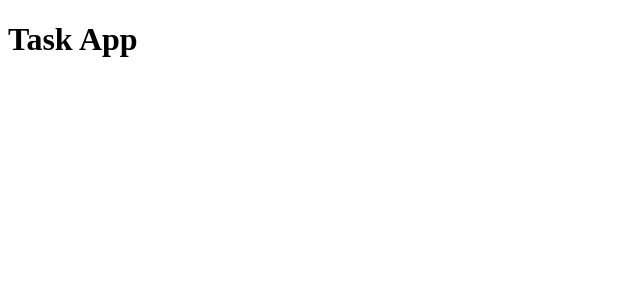
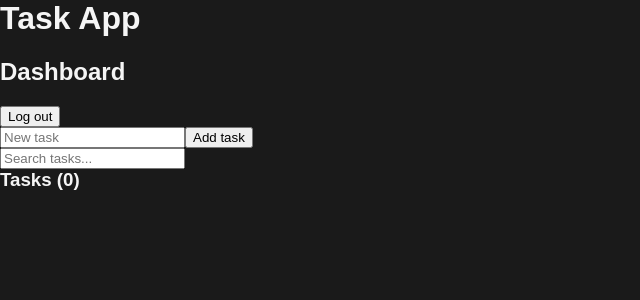
Before and after one commit to Kaxeszer/dsr-js-bootcamp, a React (Vite) app: page /dashboard in a window 1280 px wide. Before the commit this address had no page. Shown: the top 300 px of the page, without its empty margins (0-640 px from the left). Built offline with nearby package versions, Linux system fonts and the light colour scheme; sample sign-in values are in the browser's storage.

Commit message:
L3: add authentication, theming and local task management with reusable hooks

```diff
--- a/src/App.tsx
+++ b/src/App.tsx
@@ -1,21 +1,41 @@
-import { BrowserRouter, Routes, Route } from 'react-router-dom'
+import { BrowserRouter, Routes, Route, Navigate } from 'react-router-dom'
+import { AuthProvider } from './context/AuthContext'
+import { ThemeProvider } from './context/ThemeContext'
+import { useAuth } from './context/useAuth'
 import Header from './components/Header'
 import LoginPage from './pages/LoginPage'
 import RegisterPage from './pages/RegisterPage'
 import TasksPage from './pages/TasksPage'
+import DashboardPage from './pages/DashboardPage'
 
-function App() {
+function AppRoutes() {
+    const { accessToken } = useAuth()
+
     return (
-      <BrowserRouter>
-        <Header />
-        <main>
         <Routes>
             <Route path="/login" element={<LoginPage />} />
             <Route path="/register" element={<RegisterPage />} />
             <Route path="/tasks" element={<TasksPage />} />
+            <Route
+                path="/dashboard"
+                element={accessToken ? <DashboardPage /> : <Navigate to="/login" />}
+            />
         </Routes>
+    )
+}
+
+function App() {
+    return (
+        <ThemeProvider>
+            <AuthProvider>
+                <BrowserRouter>
+                    <Header />
+                    <main>
+                        <AppRoutes />
                     </main>
                 </BrowserRouter>
+            </AuthProvider>
+        </ThemeProvider>
     )
 }
 
--- /dev/null
+++ b/src/context/AuthContext.tsx
@@ -0,0 +1,29 @@
+import { useState, type ReactNode } from 'react'
+import { AuthContext } from './AuthContextDefinition'
+
+interface AuthProviderProps {
+    children: ReactNode
+}
+
+export function AuthProvider({ children }: AuthProviderProps) {
+    const [accessToken, setAccessToken] = useState<string | null>(() => {
+        return localStorage.getItem('accessToken')
+    })
+
+    function login(username: string, _password: string) {
+        const mockToken = `mock-token-${username}-${Date.now()}`
+        localStorage.setItem('accessToken', mockToken)
+        setAccessToken(mockToken)
+    }
+
+    function logout() {
+        localStorage.removeItem('accessToken')
+        setAccessToken(null)
+    }
+
+    return (
+        <AuthContext.Provider value={{ accessToken, login, logout }}>
+            {children}
+        </AuthContext.Provider>
+    )
+}
--- /dev/null
+++ b/src/context/AuthContextDefinition.ts
@@ -0,0 +1,9 @@
+import { createContext } from 'react'
+
+export interface AuthContextType {
+    accessToken: string | null
+    login: (username: string, password: string) => void
+    logout: () => void
+}
+
+export const AuthContext = createContext<AuthContextType | undefined>(undefined)
--- /dev/null
+++ b/src/context/ThemeContext.tsx
@@ -0,0 +1,16 @@
+import type { ReactNode } from 'react'
+import { ThemeContext, type Theme } from './ThemeContextDefinition'
+
+interface ThemeProviderProps {
+    children: ReactNode
+}
+
+export function ThemeProvider({ children }: ThemeProviderProps) {
+    const theme = (import.meta.env.VITE_THEME as Theme) || 'light'
+
+    return (
+        <ThemeContext.Provider value={{ theme }}>
+            <div data-theme={theme}>{children}</div>
+        </ThemeContext.Provider>
+    )
+}
--- /dev/null
+++ b/src/context/ThemeContextDefinition.ts
@@ -0,0 +1,9 @@
+import { createContext } from 'react'
+
+export type Theme = 'light' | 'dark'
+
+export interface ThemeContextType {
+    theme: Theme
+}
+
+export const ThemeContext = createContext<ThemeContextType | undefined>(undefined)
--- /dev/null
+++ b/src/context/useAuth.ts
@@ -0,0 +1,12 @@
+import { useContext } from 'react'
+import { AuthContext } from './AuthContextDefinition'
+
+export function useAuth() {
+    const context = useContext(AuthContext)
+
+    if (context === undefined) {
+        throw new Error('useAuth must be used within an AuthProvider')
+    }
+
+    return context
+}
--- /dev/null
+++ b/src/hooks/useDebouncedValue.ts
@@ -0,0 +1,15 @@
+import { useState, useEffect } from 'react'
+
+export function useDebouncedValue<T>(value: T, delay: number): T {
+    const [debouncedValue, setDebouncedValue] = useState(value)
+
+    useEffect(() => {
+        const timeoutId = setTimeout(() => {
+            setDebouncedValue(value)
+        }, delay)
+
+        return () => clearTimeout(timeoutId)
+    }, [value, delay])
+
+    return debouncedValue
+}
--- /dev/null
+++ b/src/hooks/useLocalTasks.ts
@@ -0,0 +1,51 @@
+import { useState, useEffect } from 'react'
+import type { Task } from '../types'
+
+const STORAGE_KEY = 'localTasks'
+
+function loadTasksFromStorage(): Task[] {
+    const stored = localStorage.getItem(STORAGE_KEY)
+    if (!stored) return []
+    try {
+        return JSON.parse(stored) as Task[]
+    } catch {
+        return []
+    }
+}
+
+export function useLocalTasks() {
+    const [tasks, setTasks] = useState<Task[]>(() => loadTasksFromStorage())
+
+    useEffect(() => {
+        localStorage.setItem(STORAGE_KEY, JSON.stringify(tasks))
+    }, [tasks])
+
+    function addTask(title: string) {
+        const newTask: Task = {
+            id: crypto.randomUUID(),
+            title,
+            deadline: '',
+            completed: false,
+        }
+        setTasks((prevTasks) => [newTask, ...prevTasks])
+    }
+
+    function deleteTask(id: string) {
+        setTasks((prevTasks) => prevTasks.filter((task) => task.id !== id))
+    }
+
+    function toggleTaskCompleted(id: string) {
+        setTasks((prevTasks) =>
+            prevTasks.map((task) =>
+                task.id === id ? { ...task, completed: !task.completed } : task
+            )
+        )
+    }
+
+    return {
+        tasks,
+        addTask,
+        deleteTask,
+        toggleTaskCompleted,
+    }
+}
--- a/src/index.css
+++ b/src/index.css
@@ -0,0 +1,33 @@
+html, body {
+    margin: 0;
+    padding: 0;
+    height: 100%;
+}
+
+#root {
+    min-height: 100vh;
+}
+
+:root {
+    --color-background: #ffffff;
+    --color-text: #1a1a1a;
+}
+
+[data-theme='dark'] {
+    --color-background: #1a1a1a;
+    --color-text: #f5f5f5;
+}
+
+body {
+    font-family: sans-serif;
+}
+
+[data-theme] {
+    background-color: var(--color-background);
+    color: var(--color-text);
+    min-height: 100vh;
+}
+
+h1, h2, h3 {
+    margin-top: 0;
+}
--- /dev/null
+++ b/src/pages/DashboardPage.tsx
@@ -0,0 +1,65 @@
+import { useState, type SubmitEventHandler } from 'react'
+import { useAuth } from '../context/useAuth'
+import { useLocalTasks } from '../hooks/useLocalTasks'
+import { useDebouncedValue } from '../hooks/useDebouncedValue'
+
+function DashboardPage() {
+    const { logout } = useAuth()
+    const { tasks, addTask, deleteTask, toggleTaskCompleted } = useLocalTasks()
+
+    const [newTaskTitle, setNewTaskTitle] = useState('')
+    const [searchInput, setSearchInput] = useState('')
+    const debouncedSearch = useDebouncedValue(searchInput, 300)
+
+    const handleAddTask: SubmitEventHandler<HTMLFormElement> = (e) => {
+        e.preventDefault()
+        if (!newTaskTitle) return
+        addTask(newTaskTitle)
+        setNewTaskTitle('')
+    }
+
+    const filteredTasks = tasks.filter((task) =>
+        task.title.toLowerCase().includes(debouncedSearch.toLowerCase())
+    )
+
+    return (
+        <div>
+            <h2>Dashboard</h2>
+            <button onClick={logout}>Log out</button>
+
+            <form onSubmit={handleAddTask}>
+                <input
+                    value={newTaskTitle}
+                    onChange={(e) => setNewTaskTitle(e.target.value)}
+                    placeholder="New task"
+                />
+                <button type="submit">Add task</button>
+            </form>
+
+            <input
+                value={searchInput}
+                onChange={(e) => setSearchInput(e.target.value)}
+                placeholder="Search tasks..."
+            />
+
+            <h3>Tasks ({filteredTasks.length})</h3>
+            <ul>
+                {filteredTasks.map((task) => (
+                    <li key={task.id}>
+                        <input
+                            type="checkbox"
+                            checked={task.completed}
+                            onChange={() => toggleTaskCompleted(task.id)}
+                        />
+                        <span style={{ textDecoration: task.completed ? 'line-through' : 'none' }}>
+              {task.title}
+            </span>
+                        <button onClick={() => deleteTask(task.id)}>Delete</button>
+                    </li>
+                ))}
+            </ul>
+        </div>
+    )
+}
+
+export default DashboardPage
--- a/src/pages/LoginPage.tsx
+++ b/src/pages/LoginPage.tsx
@@ -1,7 +1,38 @@
+import { useState, type SubmitEventHandler } from 'react'
+import { useNavigate } from 'react-router-dom'
+import { useAuth } from '../context/useAuth'
+
 function LoginPage() {
+    const [username, setUsername] = useState('')
+    const [password, setPassword] = useState('')
+    const { login } = useAuth()
+    const navigate = useNavigate()
+
+    const handleSubmit: SubmitEventHandler<HTMLFormElement> = (e) => {
+        e.preventDefault()
+        if (!username || !password) return
+
+        login(username, password)
+        navigate('/dashboard')
+    }
+
     return (
         <div>
             <h2>Login</h2>
+            <form onSubmit={handleSubmit}>
+                <input
+                    value={username}
+                    onChange={(e) => setUsername(e.target.value)}
+                    placeholder="Login"
+                />
+                <input
+                    type="password"
+                    value={password}
+                    onChange={(e) => setPassword(e.target.value)}
+                    placeholder="Password"
+                />
+                <button type="submit">Log in</button>
+            </form>
         </div>
     )
 }
```
Also changed, not shown: 2 other files (tests, documents, lock files or other folders). Lines whose indentation alone changed are shown as unchanged.
